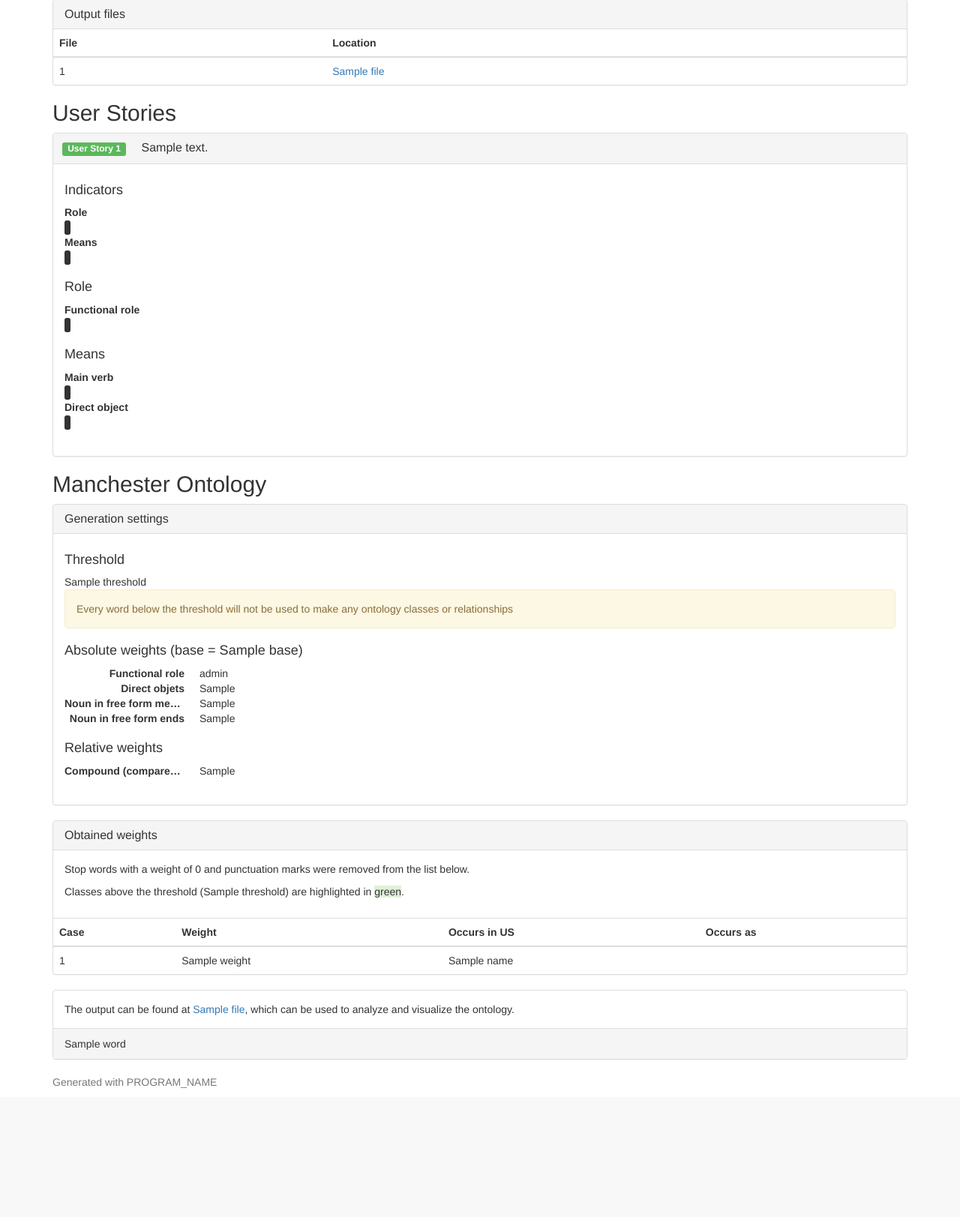
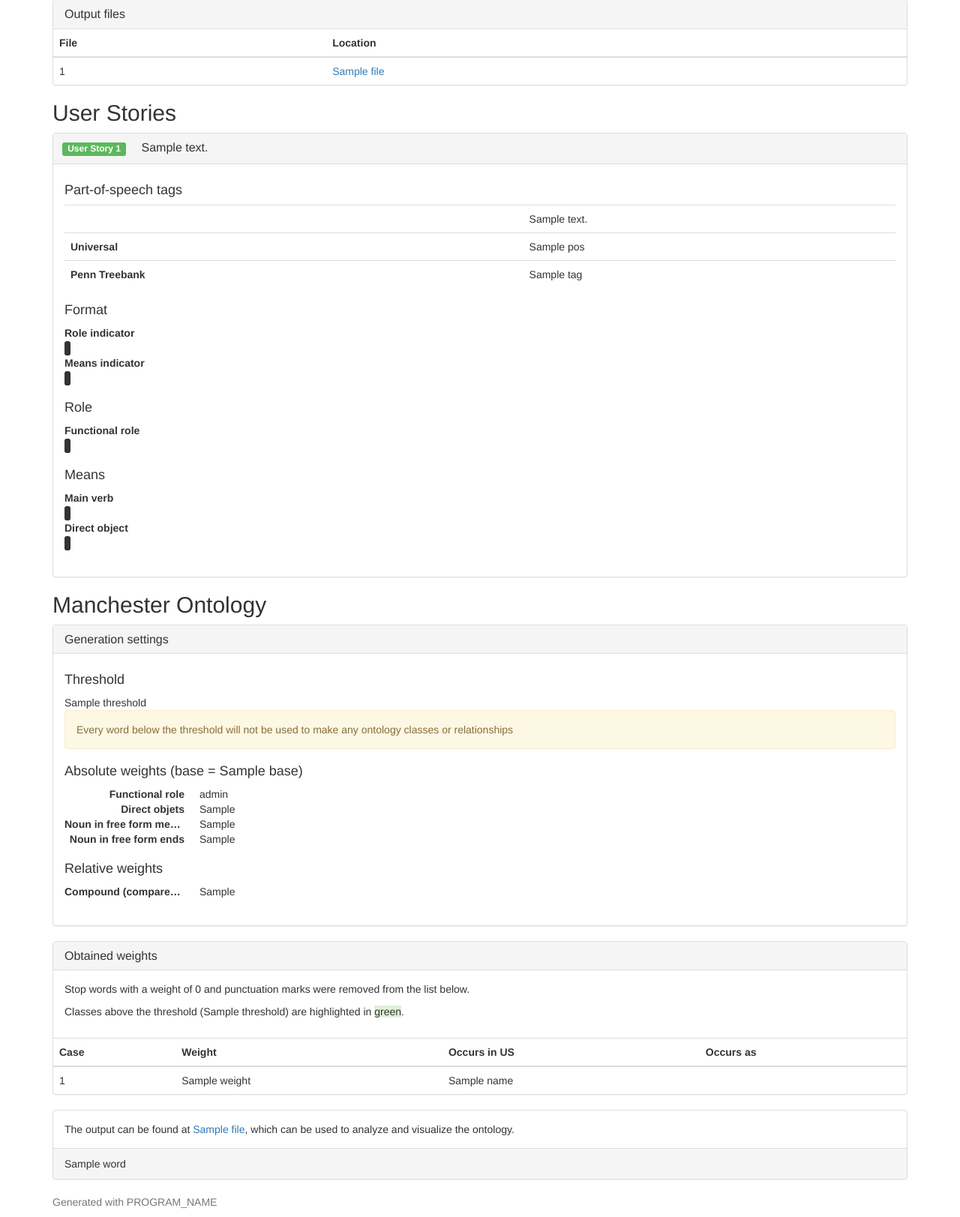
Before and after one commit to MarcelRobeer/VisualNarrator, a Python web app: template templates/report.html in a window 1280 px wide. Shown: the part 715-2338 px from the top of the page at 75% size. Before the commit the page ends 2166 px from the top, so only its background shows below. Run offline with Jinja, Linux system fonts and the light colour scheme; the template is opened without the code that fills it: most values are stand-ins (such as "Sample title", 1, 10 or a date in 2020); some libraries are stand-ins or nearby versions.

Commit message:
Added sentence POS to report

```diff
--- a/templates/report.html
+++ b/templates/report.html
@@ -100,14 +100,32 @@
 				</h3>
 			</div>
 			<div class="panel-body">
-				<h4>Indicators</h4>
+				<h4>Part-of-speech tags</h4>
+				<table class="table">
+					<tr><td></td>
+					{% for token in story.data %}
+						<td>{{ token.text }}</td>
+					{% endfor %}
+					</tr>
+					<tr><td><strong>Universal</strong></td>
+					{% for token in story.data %}
+						<td>{{ token.pos_ }}</td>
+					{% endfor %}
+					</tr>
+					<tr><td><strong>Penn Treebank</strong></td>
+					{% for token in story.data %}
+						<td>{{ token.tag_ }}</td>
+					{% endfor %}
+					</tr>
+				</table>
+				<h4>Format</h4>
 				<dl>
-					<dt>Role</dt>
+					<dt>Role indicator</dt>
 					<dd><kbd>{{ text(story.role.indicator) }}</kbd></dd>
-					<dt>Means</dt>
+					<dt>Means indicator</dt>
 					<dd><kbd>{{ text(story.means.indicator) }}</kbd></dd>
 					{% if story.ends.indicators %}
-					<dt>Ends</dt>
+					<dt>Ends indicator</dt>
 					<dd><kbd>{{ text(story.ends.indicator) }}</kbd></dd>
 					{% endif %}
 				</dl>
```
